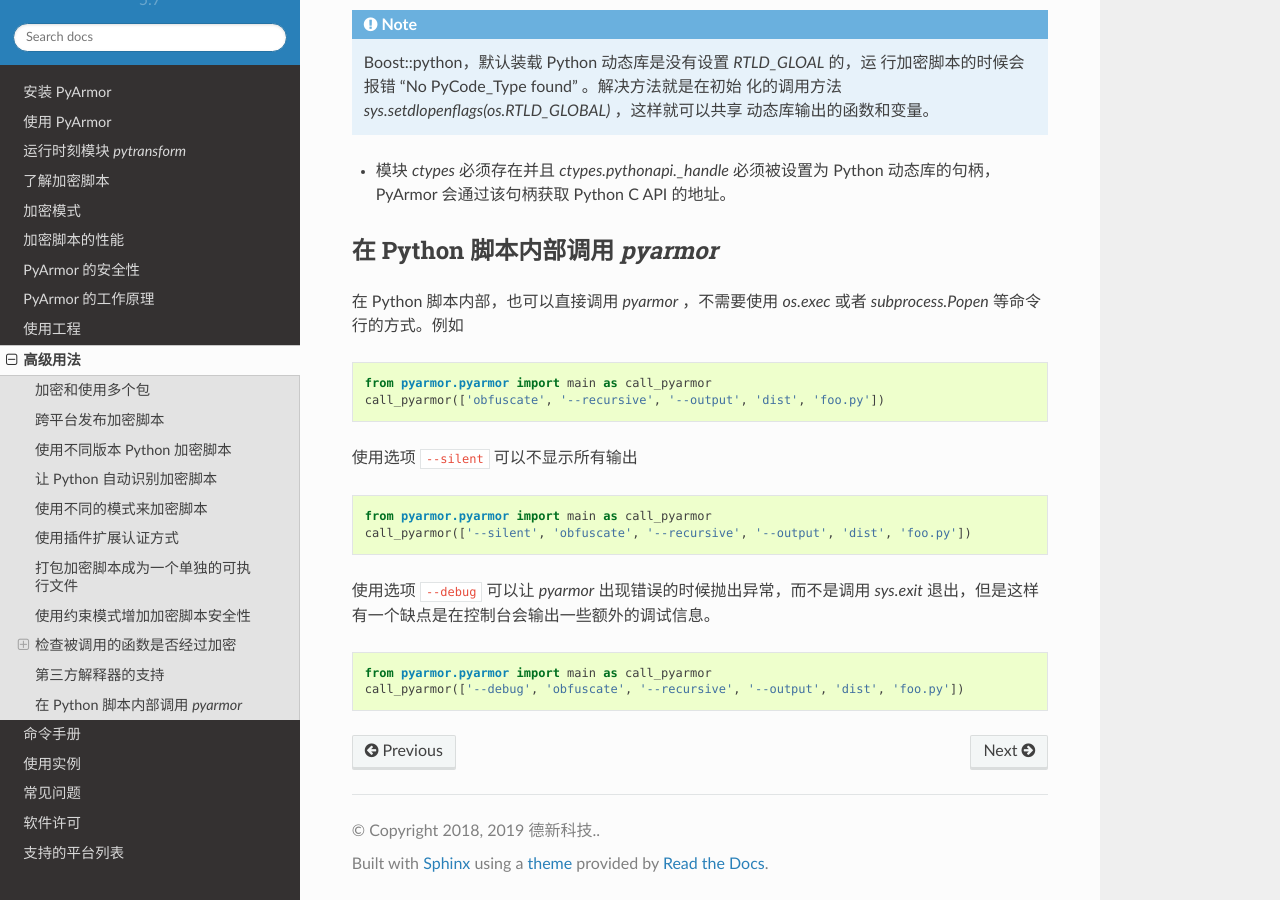
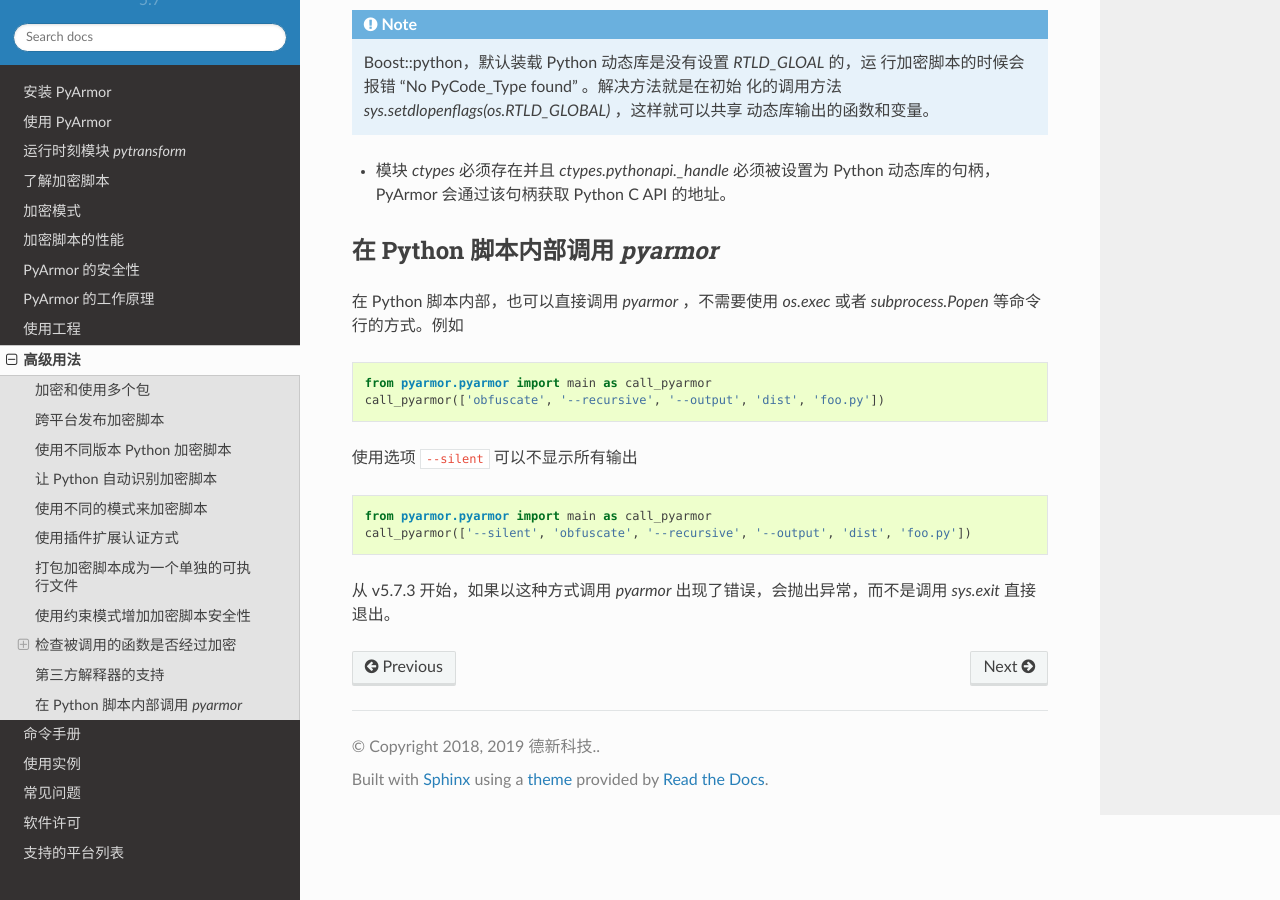
Before and after one commit to dashingsoft/pyarmor-docs-zh, a Sphinx documentation site: the page built from docs/advanced.rst, in a window 1280 px wide and 900 px high, scrolled down 10841 px. Built offline with Sphinx 7.4.7 and the Read the Docs theme 2.0.0, drawn with Linux system fonts in a browser that asks for light colours.

Commit message:
Refine called by other scripts

```diff
--- a/docs/advanced.rst
+++ b/docs/advanced.rst
@@ -512,13 +512,8 @@ Python 应用程序，例如::
     from pyarmor.pyarmor import main as call_pyarmor
     call_pyarmor(['--silent', 'obfuscate', '--recursive', '--output', 'dist', 'foo.py'])
 
-使用选项 ``--debug`` 可以让 `pyarmor` 出现错误的时候抛出异常，而不是调用
-`sys.exit` 退出，但是这样有一个缺点是在控制台会输出一些额外的调试信息。
-
-.. code-block:: python
-
-    from pyarmor.pyarmor import main as call_pyarmor
-    call_pyarmor(['--debug', 'obfuscate', '--recursive', '--output', 'dist', 'foo.py'])
+从 v5.7.3 开始，如果以这种方式调用 `pyarmor` 出现了错误，会抛出异常，而不是调用
+`sys.exit` 直接退出。
 
 .. 定制保护代码:
 
```
